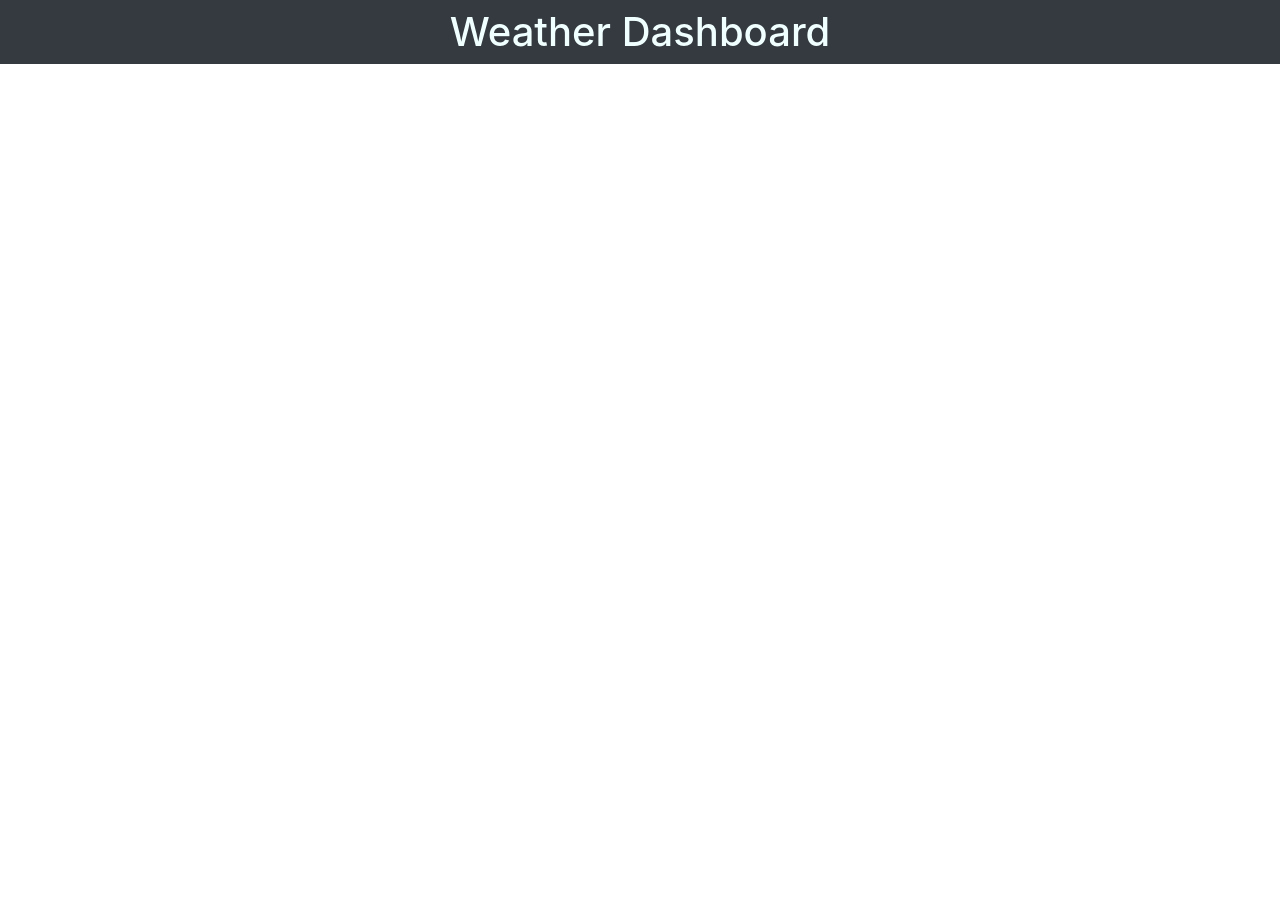
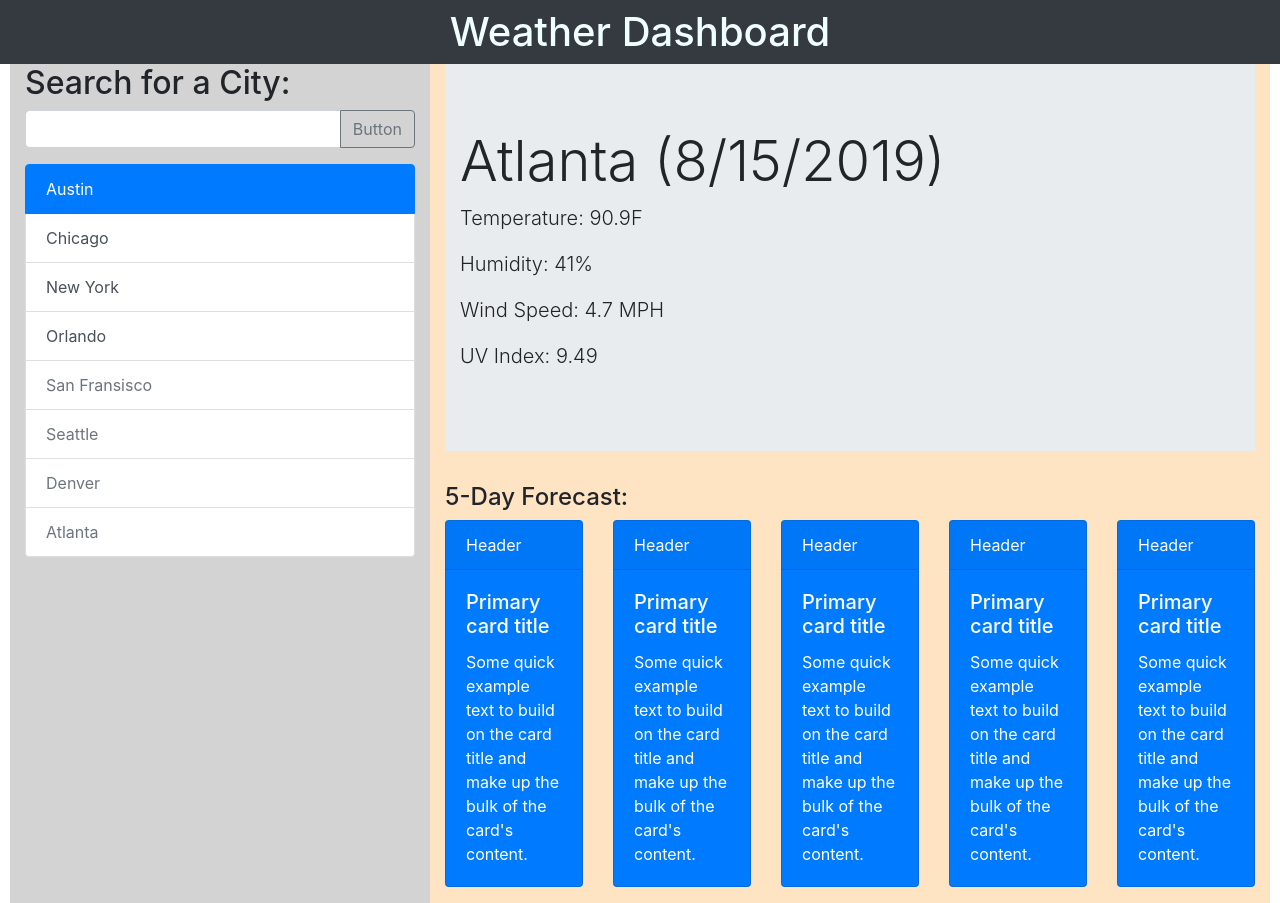
Before and after one commit to kylegold/Weather-Dashboard, a plain HTML site: page index.html in a window 1280 px wide. Before the commit the page ends 800 px from the top, so only its background shows below. Drawn offline with nearby package versions, Linux system fonts and the light colour scheme.

Commit message:
added basic html layout with non-dynamic data

```diff
--- a/index.html
+++ b/index.html
@@ -13,18 +13,188 @@
     />
   </head>
   <body>
+    <!-- Header with title -->
     <nav class="navbar navbar-dark bg-dark">
       <!-- Navbar content -->
       <h1 style="margin: auto; color: azure">Weather Dashboard</h1>
     </nav>
-    <!-- <div class="page-header">
-      <h1>Weather Dashboard</h1>
-    </div> -->
-    <!-- <div class="container">
-      <div class="jumbotron">
-        <h1>Weather Dashboard</h1>
+
+    <div class="row" style="margin-left: 10px; margin-right: 10px">
+      <div class="col-4" style="background-color: lightgray">
+        <h2>Search for a City:</h2>
+        <div class="input-group mb-3">
+          <input
+            type="text"
+            class="form-control"
+            placeholder=""
+            aria-label="City Search"
+            aria-describedby="button-addon2"
+          />
+          <div class="input-group-append">
+            <button
+              class="btn btn-outline-secondary"
+              type="button"
+              id="searchBtn"
+            >
+              Button
+            </button>
+          </div>
+        </div>
+        <div class="list-group">
+          <button
+            type="button"
+            class="list-group-item list-group-item-action active"
+          >
+            Austin
+          </button>
+          <button type="button" class="list-group-item list-group-item-action">
+            Chicago
+          </button>
+          <button type="button" class="list-group-item list-group-item-action">
+            New York
+          </button>
+          <button type="button" class="list-group-item list-group-item-action">
+            Orlando
+          </button>
+          <button
+            type="button"
+            class="list-group-item list-group-item-action"
+            disabled
+          >
+            San Fransisco
+          </button>
+          <button
+            type="button"
+            class="list-group-item list-group-item-action"
+            disabled
+          >
+            Seattle
+          </button>
+          <button
+            type="button"
+            class="list-group-item list-group-item-action"
+            disabled
+          >
+            Denver
+          </button>
+          <button
+            type="button"
+            class="list-group-item list-group-item-action"
+            disabled
+          >
+            Atlanta
+          </button>
+        </div>
       </div>
-    </div> -->
+      <div class="col-8" style="background-color: bisque">
+        <div class="jumbotron jumbotron-fluid">
+          <div class="container">
+            <h3 class="display-4" id="overview">Atlanta (8/15/2019)</h3>
+            <p class="lead" id="temperature">Temperature: 90.9F</p>
+            <p class="lead" id="humidity">Humidity: 41%</p>
+            <p class="lead" id="wind-speed">Wind Speed: 4.7 MPH</p>
+            <p class="lead" id="uv-index">UV Index: 9.49</p>
+          </div>
+        </div>
+        <h4>5-Day Forecast:</h4>
+        <div class="row row-cols-2.5">
+          <div class="col">
+            <div
+              class="card text-white bg-primary mb-3"
+              style="max-width: 18rem"
+            >
+              <div class="card-header">Header</div>
+              <div class="card-body">
+                <h5 class="card-title">Primary card title</h5>
+                <p class="card-text">
+                  Some quick example text to build on the card title and make up
+                  the bulk of the card's content.
+                </p>
+              </div>
+            </div>
+          </div>
+          <div class="col">
+            <div
+              class="card text-white bg-primary mb-3"
+              style="max-width: 18rem"
+            >
+              <div class="card-header">Header</div>
+              <div class="card-body">
+                <h5 class="card-title">Primary card title</h5>
+                <p class="card-text">
+                  Some quick example text to build on the card title and make up
+                  the bulk of the card's content.
+                </p>
+              </div>
+            </div>
+          </div>
+          <div class="col">
+            <div
+              class="card text-white bg-primary mb-3"
+              style="max-width: 18rem"
+            >
+              <div class="card-header">Header</div>
+              <div class="card-body">
+                <h5 class="card-title">Primary card title</h5>
+                <p class="card-text">
+                  Some quick example text to build on the card title and make up
+                  the bulk of the card's content.
+                </p>
+              </div>
+            </div>
+          </div>
+          <div class="col">
+            <div
+              class="card text-white bg-primary mb-3"
+              style="max-width: 18rem"
+            >
+              <div class="card-header">Header</div>
+              <div class="card-body">
+                <h5 class="card-title">Primary card title</h5>
+                <p class="card-text">
+                  Some quick example text to build on the card title and make up
+                  the bulk of the card's content.
+                </p>
+              </div>
+            </div>
+          </div>
+          <div class="col">
+            <div
+              class="card text-white bg-primary mb-3"
+              style="max-width: 18rem"
+            >
+              <div class="card-header">Header</div>
+              <div class="card-body">
+                <h5 class="card-title">Primary card title</h5>
+                <p class="card-text">
+                  Some quick example text to build on the card title and make up
+                  the bulk of the card's content.
+                </p>
+              </div>
+            </div>
+          </div>
+        </div>
+      </div>
+    </div>
+
+    <!-- left side aside -->
+    <!-- search for city title -->
+    <!-- input city search box and search button-->
+    <!-- list of past searched cities  -->
+
+    <!-- MAIN SECTION -->
+    <!-- current weather section -->
+    <!-- Title (City Name, Current Date, Weather indication icon) -->
+    <!-- temperature with inserted temp -->
+    <!-- humidity with inserted humidity -->
+    <!-- Wind Speed with inserted Wind Speed -->
+    <!-- uv index with inserted uv index -->
+
+    <!-- 5 day forecast section -->
+    <!-- title -->
+    <!-- 5 individual cards for the each day -->
+    <!-- date, weather indication icon, temperature, humidity -->
+
     <!-- JS, Popper.js, and jQuery -->
     <script
       src="https://code.jquery.com/jquery-3.5.1.slim.min.js"
```
